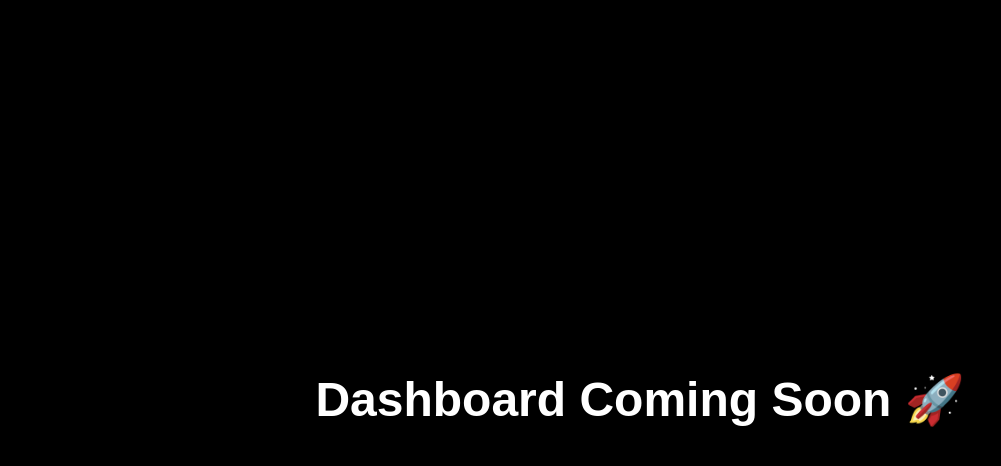
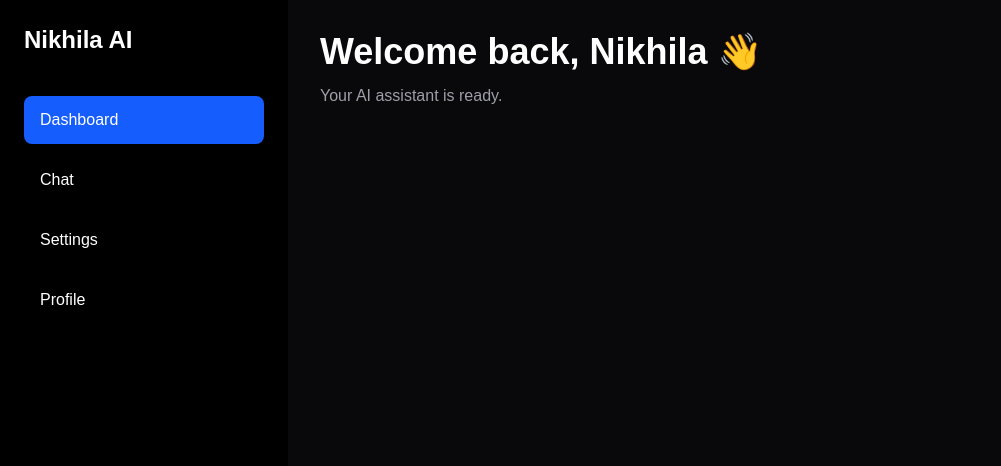
Before and after one commit to nikhila249/nikhila-ai, a Next.js app in the folder frontend/: page /dashboard in a window 1280 px wide. Shown: the top 466 px of the page, without its empty margins (0-1001 px from the left). Built offline with nearby package versions, Linux system fonts and the light colour scheme.

Commit message:
feat: add sidebar navigation and application pages

```diff
--- /dev/null
+++ b/frontend/app/chat/page.tsx
@@ -0,0 +1,9 @@
+export default function ChatPage() {
+  return (
+    <main className="min-h-screen bg-zinc-950 text-white flex items-center justify-center">
+      <h1 className="text-5xl font-bold">
+        💬 Chat Coming Soon
+      </h1>
+    </main>
+  );
+}
--- /dev/null
+++ b/frontend/app/components/Sidebar.tsx
@@ -0,0 +1,39 @@
+"use client";
+
+import Link from "next/link";
+import { usePathname } from "next/navigation";
+
+export default function Sidebar() {
+  const pathname = usePathname();
+
+  const menuItems = [
+    { name: "Dashboard", href: "/dashboard" },
+    { name: "Chat", href: "/chat" },
+    { name: "Settings", href: "/settings" },
+    { name: "Profile", href: "/profile" },
+  ];
+
+  return (
+    <aside className="w-72 bg-black text-white p-6">
+      <h1 className="text-2xl font-bold mb-10">
+        Nikhila AI
+      </h1>
+
+      <nav className="space-y-3">
+        {menuItems.map((item) => (
+          <Link
+            key={item.name}
+            href={item.href}
+            className={`block w-full rounded-lg px-4 py-3 transition ${
+              pathname === item.href
+                ? "bg-blue-600 text-white"
+                : "hover:bg-zinc-800 hover:text-blue-400"
+            }`}
+          >
+            {item.name}
+          </Link>
+        ))}
+      </nav>
+    </aside>
+  );
+}
--- a/frontend/app/dashboard/page.tsx
+++ b/frontend/app/dashboard/page.tsx
@@ -1,9 +1,19 @@
+import Sidebar from "../components/Sidebar";
+
 export default function Dashboard() {
   return (
-    <main className="min-h-screen bg-black text-white flex items-center justify-center">
-      <h1 className="text-5xl font-bold">
-        Dashboard Coming Soon 🚀
-      </h1>
-    </main>
+    <div className="flex h-screen">
+      <Sidebar />
+
+      <main className="flex-1 bg-zinc-950 text-white p-8">
+        <h1 className="text-4xl font-bold">
+          Welcome back, Nikhila 👋
+        </h1>
+
+        <p className="text-zinc-400 mt-3">
+          Your AI assistant is ready.
+        </p>
+      </main>
+    </div>
   );
 }
--- /dev/null
+++ b/frontend/app/profile/page.tsx
@@ -0,0 +1,9 @@
+export default function ProfilePage() {
+  return (
+    <main className="min-h-screen bg-zinc-950 text-white flex items-center justify-center">
+      <h1 className="text-5xl font-bold">
+        👤 Profile Coming Soon
+      </h1>
+    </main>
+  );
+}
--- /dev/null
+++ b/frontend/app/settings/page.tsx
@@ -0,0 +1,9 @@
+export default function SettingsPage() {
+  return (
+    <main className="min-h-screen bg-zinc-950 text-white flex items-center justify-center">
+      <h1 className="text-5xl font-bold">
+        ⚙️ Settings Coming Soon
+      </h1>
+    </main>
+  );
+}
```
